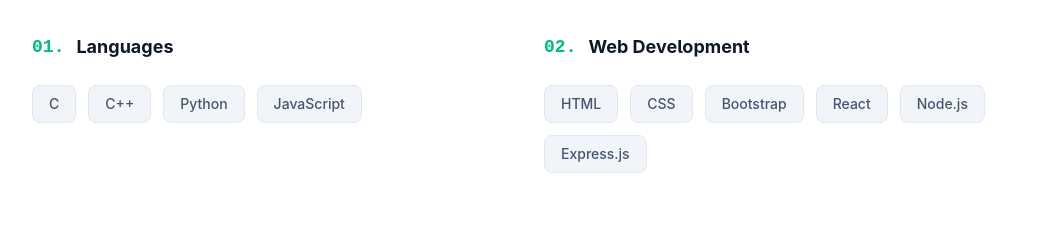
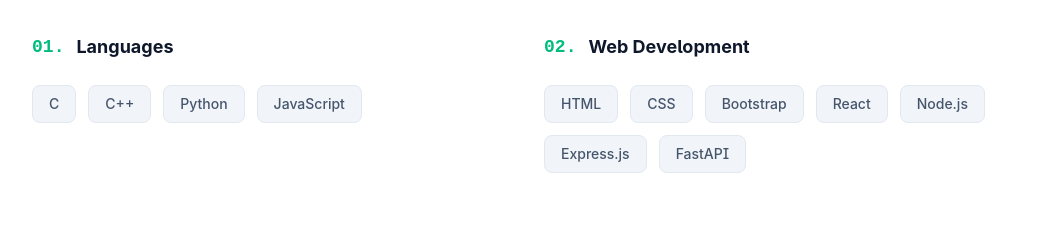
Before and after one commit to akshita-guptaa/Portfolio, a React (Vite) app: page / in a window 1280 px wide. Shown: the part 3600-3825 px from the top of the page, without its empty margins (120-1159 px from the left). Built offline with nearby package versions, Linux system fonts and the light colour scheme.

Commit message:
Update data.ts

```diff
--- a/src/data.ts
+++ b/src/data.ts
@@ -71,6 +71,7 @@
       "React",
       "Node.js",
       "Express.js",
+      "FastAPI",
     ],
     Databases: ["MySQL", "MongoDB"],
     "Machine Learning": ["Scikit-learn","Pandas","NumPy", "Model Evaluation", "Data Analysis"],
```
